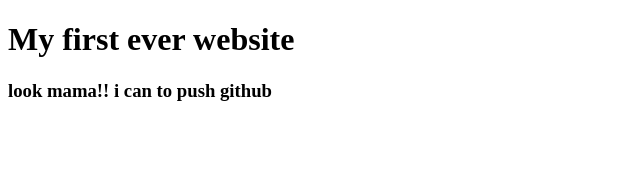
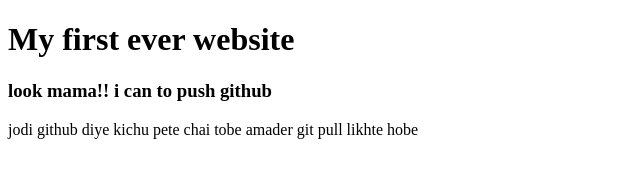
Before and after one commit to aminulislam-creator/my-first-website, a plain HTML site: page index.html in a window 1280 px wide. Shown: the whole page, without its empty margins (0-640 px from the left). Drawn offline with Linux system fonts and the light colour scheme.

Commit message:
pull shikchi

```diff
--- a/index.html
+++ b/index.html
@@ -8,5 +8,6 @@
 <body>
 <h1>My first ever website</h1>
 <h3>look mama!! i can to push github</h3>
+<p>jodi github diye kichu pete chai tobe amader git pull likhte hobe</p>
 </body>
 </html>
```
